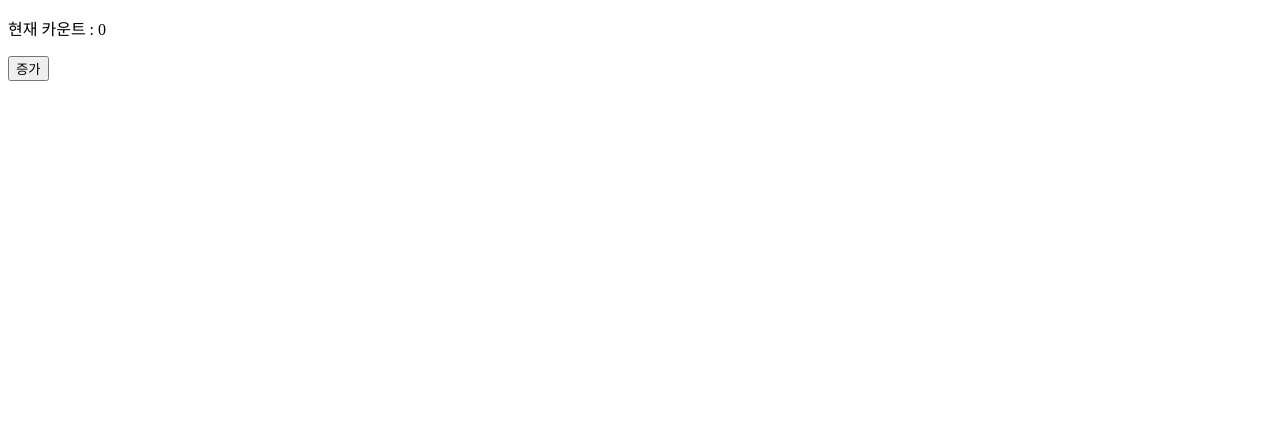
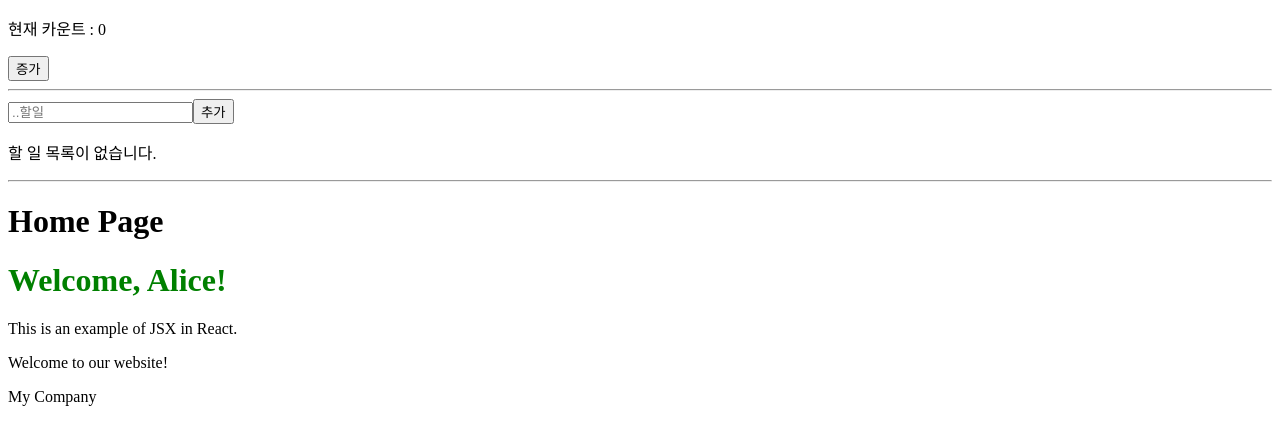
Before and after one commit to SonaNam/REACT-TS_STUDY, a React app: page / in a window 1280 px wide. Shown: the top 444 px of the page. Built offline with nearby package versions, Linux system fonts and the light colour scheme.

Commit message:
modifyModal

```diff
--- a/src/App.tsx
+++ b/src/App.tsx
@@ -1,9 +1,20 @@
 import Counter from "./components/Counter";
+import Layout from "./components/Layout";
+import Todo from "./components/Todo";
+import WelcomeMessage from "./components/WelcomMessage";
 
 const App = () => {
   return (
     <>
       <Counter />
+      <hr />
+      <Todo />
+      <hr />
+      <Layout title="Home Page">
+        {/* children 속성을 안쪽 태그에  */}
+        <WelcomeMessage name="Alice" />
+        <p>Welcome to our website!</p>
+      </Layout>
     </>
   );
 };
--- a/src/components/Alert.tsx
+++ b/src/components/Alert.tsx
@@ -1,3 +1,5 @@
+import { memo, useEffect } from "react";
+
 interface AlertProps {
   message: string;
   onClose: () => void;
@@ -7,6 +9,13 @@ const Alert = ({ message, onClose }: AlertProps) => {
   const handleClickClose = () => {
     onClose();
   };
+  useEffect(
+    function () {
+      console.log("메시지가 초기화되거나 변경되었습니다.");
+      console.log(message);
+    },
+    [message]
+  );
   return (
     <div>
       <p>{message}</p>
@@ -14,4 +23,8 @@ const Alert = ({ message, onClose }: AlertProps) => {
     </div>
   );
 };
-export default Alert;
+// memo(컴포넌트)
+// 컴포넌트를 메모이제이션(memoization)
+//  컴포넌트의 속성값이 바뀌지 않으면, diff나 rendering 수행하지 않겠다.
+// 메모이제이션을 해야되는 조건을 별도로 줄 수 있음
+export default memo(Alert);
--- a/src/components/Counter.tsx
+++ b/src/components/Counter.tsx
@@ -1,4 +1,4 @@
-import { useEffect, useState } from "react";
+import { useCallback, useEffect, useState } from "react";
 import Alert from "./Alert";
 //  1. props와 state 둘 다 렌더링 결과물에 영향을 주는 변수
 //  2. props는 함수 매개변수 처럼 컴포넌트에 전달
@@ -39,22 +39,38 @@ const Counter = () => {
   const haddleAlertClosed = () => {
     setShowAlert(false);
   };
+
+  // 함수를 메모이징(memo-lsing)
+  // 함수의 현재 상태를 저장
+  // useCallBack(함수블록, 의존변수배열)
+  // 의존변수 배열의 값이 바뀔때만 함수를 재생성
+  const handleAlertClosed = useCallback(() => {
+    if (showAlert) {
+      setShowAlert(false);
+    }
+  }, [showAlert]);
   // 상태값 변경이나 컴포넌트 라이프사이클 변동에 따른 처리
   // useEffect(처리할함수, 의존변수배열)
   // 의존변수가 바뀌면 함수 블럭이 실행됨
   // 가장 처음에(의존변수가 초기화되는 시점)실행됨
   useEffect(() => {
     if (count != 0) {
-      console.log("----얼럿박스 표시 ---");
-      setShowAlert(true);
+      // console.log("----얼럿박스 표시 ---");
+      if (!showAlert) {
+        setShowAlert(true);
+      }
     }
-  }, [count]);
+  }, [count, showAlert]);
 
   return (
     <>
       {/* 조건부 렌더링 */}
       {showAlert && (
-        <Alert message="증가되었습니다" onClose={haddleAlertClosed} />
+        <Alert
+          // message={`증가되었습니다. 현재값: ${count}`}
+          message="증가되었습니다."
+          onClose={haddleAlertClosed}
+        />
       )}
       <div>
         <p>현재 카운트 : {count}</p>
--- /dev/null
+++ b/src/components/Layout.tsx
@@ -0,0 +1,20 @@
+interface LayoutProps {
+  title: string;
+  children: React.ReactNode;
+}
+
+const Layout = ({ title, children }: LayoutProps) => {
+  return (
+    <div>
+      <header>
+        <h1>{title}</h1>
+      </header>
+      <main>{children}</main>
+      <footer>
+        <p>My Company</p>
+      </footer>
+    </div>
+  );
+};
+
+export default Layout;
--- /dev/null
+++ b/src/components/Todo.tsx
@@ -0,0 +1,135 @@
+import { MutableRefObject, useEffect, useRef, useState } from "react";
+import TodoModifyModal from "./TodoModifyModal";
+
+interface TodoItem {
+  memo: string;
+}
+
+const Todo = () => {
+  // 할일목록 상태(string[])
+  const [todoList, setTodoList] = useState<TodoItem[]>([]);
+  const [showModifyModal, setShowModifyModal] = useState(false);
+  const [modifyItem, setModifyItem] = useState({ index: 0, memo: "" });
+  // 입력박스 참조
+  // useRef() 참조변수 생성, 기본이 null
+  // as MutableRefObject<참조할 변수의 타입>
+  const inputRef = useRef() as MutableRefObject<HTMLInputElement>;
+
+  // 배열에 추가할 때는
+  // 새로운 배열 생성, 기존 배열 나열, 신규 요소 넣음
+  const handleAdd = () => {
+    // 참조하는 객체의 현재상태는 참조변수.current
+    const input = inputRef.current;
+
+    console.log(input);
+    console.log(input.value);
+
+    // push, unshift X
+    // 리액트 state를 변경할 때는 다른 참조로 넣어야함
+    // 객체/배열...
+
+    // 항상 상태변경은 상태변경 함수로만 처리해야함
+    // 매개변수에는 기존 상태와 다른 참조를 매개변수로 넣어야함
+    // 새로운 객체를 생성해야함
+
+    // []: 새로운 배열생성
+    // ...arr: 배열요소 나열
+    // [...arr]: arr 배열요소를 나열해서 새로운 배열 생성
+
+    // filter, map.. 이런형태의 새로운 배열을 반환하는 함수
+    setTodoList([{ memo: input.value }, ...todoList]);
+    input.value = "";
+  };
+
+  // 해당 조건에 맞는 요소만 제외된 배열을 만듦
+  // filter
+  const handleRemove = (index: number) => {
+    setTodoList(todoList.filter((_, idx) => idx !== index));
+    // setTodoList(todoList.filter((item, idx) => item.id !== id));
+  };
+
+  // 모달창을 열고 선택한 항목의 데이터를 모달로 넘겨주는 역할
+  const handleOpenModifyModal = (index: number) => {
+    // 모달 열기
+    setShowModifyModal(true);
+    // 선택한 데이터 넘겨주기
+    setModifyItem({ index, memo: todoList[index].memo });
+  };
+
+  // 수정후 확인 버튼
+  const handleModifyModalConfirm = ({
+    index,
+    memo,
+  }: {
+    index: number;
+    memo: string;
+  }) => {
+    // 특정 요소의 값만 변경된 배열을 생성하여 반환
+    // map
+    setTodoList(
+      todoList.map((item, idx) => {
+        // 수정중인 요소와 같은 인덱스이면
+        if (index === idx) {
+          // 메모를 수정
+          return { index, memo };
+        }
+        return item;
+      })
+    );
+    setShowModifyModal(false);
+  };
+
+  // 취소 버튼
+  const handleModifyModalCancel = () => {
+    setShowModifyModal(false);
+  };
+
+  useEffect(() => {
+    console.log(todoList);
+  }, [todoList]);
+
+  return (
+    <div>
+      {/* ref 속성에 참조변수 */}
+      <input placeholder="..할일" ref={inputRef}></input>
+      <button onClick={handleAdd}>추가</button>
+      {todoList.length === 0 && <p>할 일 목록이 없습니다.</p>}
+      {todoList.length > 0 && (
+        <ul>
+          {/* li  */}
+          {/* li  */}
+          {/* li  */}
+
+          {/* string[] => <li>[]  */}
+          {/* 데이터 -> JSX.Element 변경 */}
+          {todoList.map((item, index) => (
+            // key 속성은 엘리먼트 변동여부를 추적할 때 사용하는 속성
+            // key가 변동되면, 엘리먼트를 다시 새로 만듦
+            // 키값을 변동되는 인덱스보다, 유일한 id값을 쓰는게 좋다.
+            <li
+              key={index}
+              onClick={() => {
+                // handleRemove(index);
+                handleOpenModifyModal(index);
+              }}
+            >
+              {item.memo}
+            </li>
+          ))}
+        </ul>
+      )}
+      {showModifyModal && (
+        <TodoModifyModal
+          // 상태값을 자식의 속성으로 넘겨줘야 함
+          index={modifyItem.index}
+          memo={modifyItem.memo}
+          // 자식의 이벤트를 처리하는 함수를 속성으로 넘겨줘야 함
+          onConfirm={handleModifyModalConfirm}
+          onCancel={handleModifyModalCancel}
+        />
+      )}
+    </div>
+  );
+};
+
+export default Todo;
--- /dev/null
+++ b/src/components/TodoModifyModal.tsx
@@ -0,0 +1,45 @@
+import { MutableRefObject, useRef } from "react";
+
+interface TodoModifyModalProps {
+  index: number;
+  memo: string;
+  onConfirm: (payload: { index: number; memo: string }) => void;
+  onCancel: () => void;
+}
+
+const TodoModifyModal = ({
+  index,
+  memo,
+  onConfirm,
+  onCancel,
+}: TodoModifyModalProps) => {
+  const inputRef = useRef() as MutableRefObject<HTMLInputElement>;
+
+  const handleConfirm = () => {
+    onConfirm({ index, memo: inputRef.current.value });
+  };
+
+  return (
+    <div
+      style={{
+        width: "100%",
+        height: "100vh",
+        position: "fixed",
+        top: 0,
+        left: 0,
+        zIndex: 9990,
+        backgroundColor: "rgba(0, 0, 0, 0.7)",
+      }}
+    >
+      <div style={{ width: "300px", padding: 20, backgroundColor: "white" }}>
+        <input defaultValue={memo} ref={inputRef}></input>
+        <div style={{ display: "flex", justifyContent: "flex-end", gap: 20 }}>
+          <button onClick={handleConfirm}>수정</button>
+          <button onClick={onCancel}>취소</button>
+        </div>
+      </div>
+    </div>
+  );
+};
+
+export default TodoModifyModal;
```
